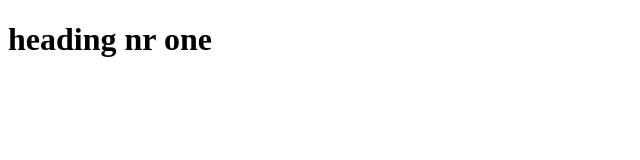
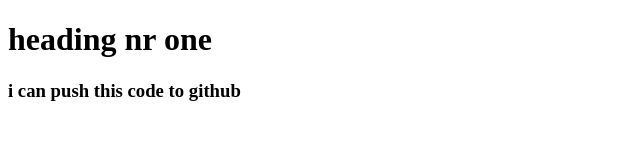
Before and after one commit to fahad99rohman/my-third-repo, a plain HTML site: page index.html in a window 1280 px wide. Shown: the whole page, without its empty margins (0-640 px from the left). Drawn offline with Linux system fonts and the light colour scheme.

Commit message:
third  commit

```diff
--- a/index.html
+++ b/index.html
@@ -7,6 +7,7 @@
 </head>
 <body>
     <h1>heading nr one</h1>
+    <h3>i can push this code to github </h3>
 
 </body>
 </html>
```
